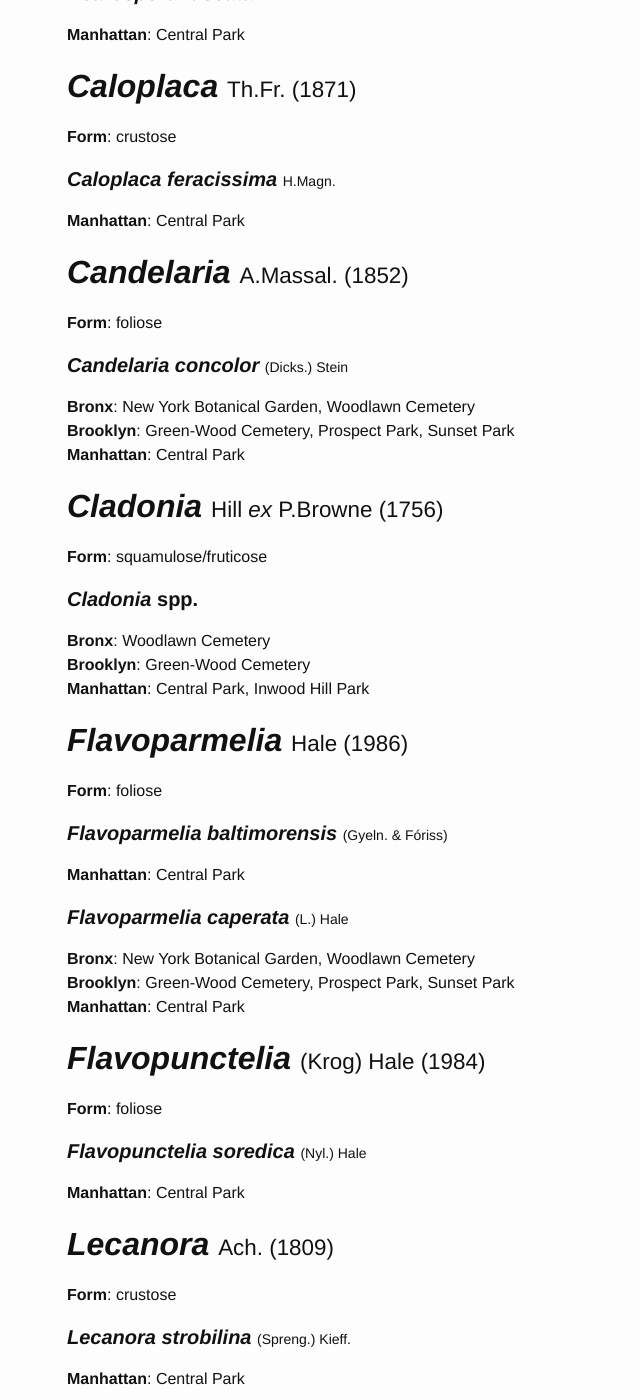
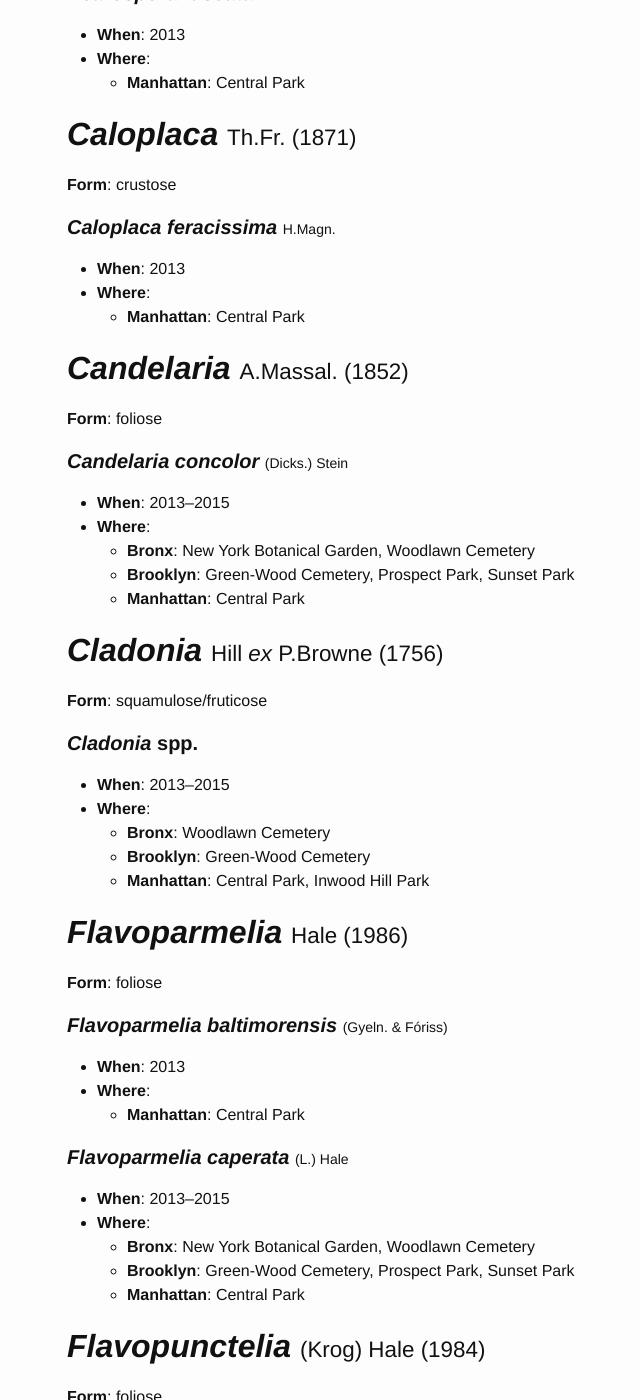
Before and after one commit to lichens-nyc/lichens-nyc.github.io, a Jekyll site: the page built from lichens-nyc.md, in a window 1280 px wide and 1400 px high, scrolled down 288 px. Shown: the whole window, without its empty margins (203-843 px from the left). Built offline with Jekyll 4.4.1, drawn with Linux system fonts in a browser that asks for light colours; some of the changed text lies outside the part shown.

Commit message:
lichen years seen

```diff
--- a/_data/lichens-nyc.yaml
+++ b/_data/lichens-nyc.yaml
@@ -1,88 +1,113 @@
 - name: Acarospora
   species:
   - name: fuscata
-    loc: { MA: [CP] }
+    when: [2013]
+    where: { MA: [CP] }
 - name: Caloplaca
   species:
   - name: feracissima
-    loc: { MA: [CP] }
+    when: [2013]
+    where: { MA: [CP] }
 - name: Candelaria
   species:
   - name: concolor
-    loc: { BX: [NY, WC], BK: [GW, PP, SP], MA: [CP] }
+    when: [2013, 2014, 2015]
+    where: { BX: [NY, WC], BK: [GW, PP, SP], MA: [CP] }
 - name: Cladonia
   species:
   - name: spp.
-    loc: { BX: [WC], BK: [GW], MA: [CP, IH] }
+    when: [2013, 2014, 2015]
+    where: { BX: [WC], BK: [GW], MA: [CP, IH] }
 - name: Flavoparmelia
   species:
   - name: baltimorensis
-    loc: { MA: [CP] }
+    when: [2013]
+    where: { MA: [CP] }
   - name: caperata
-    loc: { BX: [NY, WC], BK: [GW, PP, SP], MA: [CP] }
+    when: [2013, 2014, 2015]
+    where: { BX: [NY, WC], BK: [GW, PP, SP], MA: [CP] }
 - name: Flavopunctelia
   species:
   - name: soredica
-    loc: { MA: [CP] }
+    when: [2013]
+    where: { MA: [CP] }
 - name: Lecanora
   species:
   - name: strobilina
-    loc: { MA: [CP] }
+    when: [2013]
+    where: { MA: [CP] }
 - name: Lepraria
   species:
   - name: finkii
-    loc: { MA: [CP] }
+    when: [2013]
+    where: { MA: [CP] }
 - name: Myelochroa
   species:
   - name: aurulenta
-    loc: { MA: [CP] }
+    when: [2013]
+    where: { MA: [CP] }
 - name: Parmelia
   species:
   - name: sulcata
-    loc: { BK: [GW], MA: [CP] }
+    when: [2013, 2015]
+    where: { BK: [GW], MA: [CP] }
 - name: Parmotrema
   species:
   - name: hypotropum
-    loc: { MA: [CP] }
+    when: [2013]
+    where: { MA: [CP] }
   - name: perlatum
-    loc: { BK: [GW] }
+    when: [2015]
+    where: { BK: [GW] }
 - name: Phaeophyscia
   species:
   - name: adiastola
-    loc: { MA: [CP] }
+    when: [2013]
+    where: { MA: [CP] }
   - name: rubropulchra
-    loc: { MA: [CP] }
+    when: [2013]
+    where: { MA: [CP] }
 - name: Physcia
   species:
   - name: adscendens
-    loc: { BK: [GW] }
+    when: [2015]
+    where: { BK: [GW] }
   - name: millegrana
-    loc: { BK: [GW, PP, SP], MA: [CP] }
+    when: [2013, 2014, 2015]
+    where: { BK: [GW, PP, SP], MA: [CP] }
   - name: stellaris
-    loc: { BK: [GW], MA: [CP] }
+    when: [2013, 2015]
+    where: { BK: [GW], MA: [CP] }
 - name: Physciella
   species:
   - name: chloantha
-    loc: { MA: [CP] }
+    when: [2013]
+    where: { MA: [CP] }
 - name: Punctelia
   species:
   - name: caseana
-    loc: { MA: [CP] }
+    when: [2013]
+    where: { MA: [CP] }
   - name: rudecta
-    loc: { BK: [GW, PP], MA: [CP] }
+    when: [2013, 2014, 2015]
+    where: { BK: [GW, PP], MA: [CP] }
 - name: Rinodina
   species:
   - name: sp.
-    loc: { BK: [GW] }
+    when: [2015]
+    where: { BK: [GW] }
 - name: Sarcogyne
   species:
   - name: clavus
-    loc: { MA: [CP] }
+    when: [2013]
+    where: { MA: [CP] }
 - name: Trapelia
   species:
   - name: placodioides
-    loc: { MA: [CP] }
+    when: [2013]
+    where: { MA: [CP] }
 - name: Xanthoparmelia
   species:
   - name: plittii
-    loc: { MA: [CP] }
+    when: [2013]
+    where: { MA: [CP] }
--- a/lichens-nyc.md
+++ b/lichens-nyc.md
@@ -25,15 +25,21 @@
   <span style="font-size: 0.7em">{{ lichens[genus.name].species[species.name].auth }}</span>
 {% endif %}
 </h4>
-<p>
-  {% for boro in species.loc %}
+<ul>
+  <li><strong>When</strong>: {{ species.when[0] }}{% if species.when[1] %}–{{ species.when[-1] }}{% endif %}</li>
+  <li><strong>Where</strong>:
+    <ul>
+    {% for boro in species.where %}
     {% assign boro_key = boro[0] %}
-    <strong>{{ boros[boro_key] }}</strong>:
-    {% for park in boro[1] %}
-      {{ parks[park].name }}{% unless forloop.last %}, {% endunless %}
+      <li>
+        <strong>{{ boros[boro_key] }}</strong>:
+        {% for park in boro[1] %}
+        {{ parks[park].name }}{% unless forloop.last %}, {% endunless %}
+        {% endfor %}
+      </li>
     {% endfor %}
-    {% unless forloop.last %}<br>{% endunless %}
-  {% endfor %}
-</p>
+    </ul>
+  </li>
+</ul>
 {% endfor %}
 {% endfor %}
```
